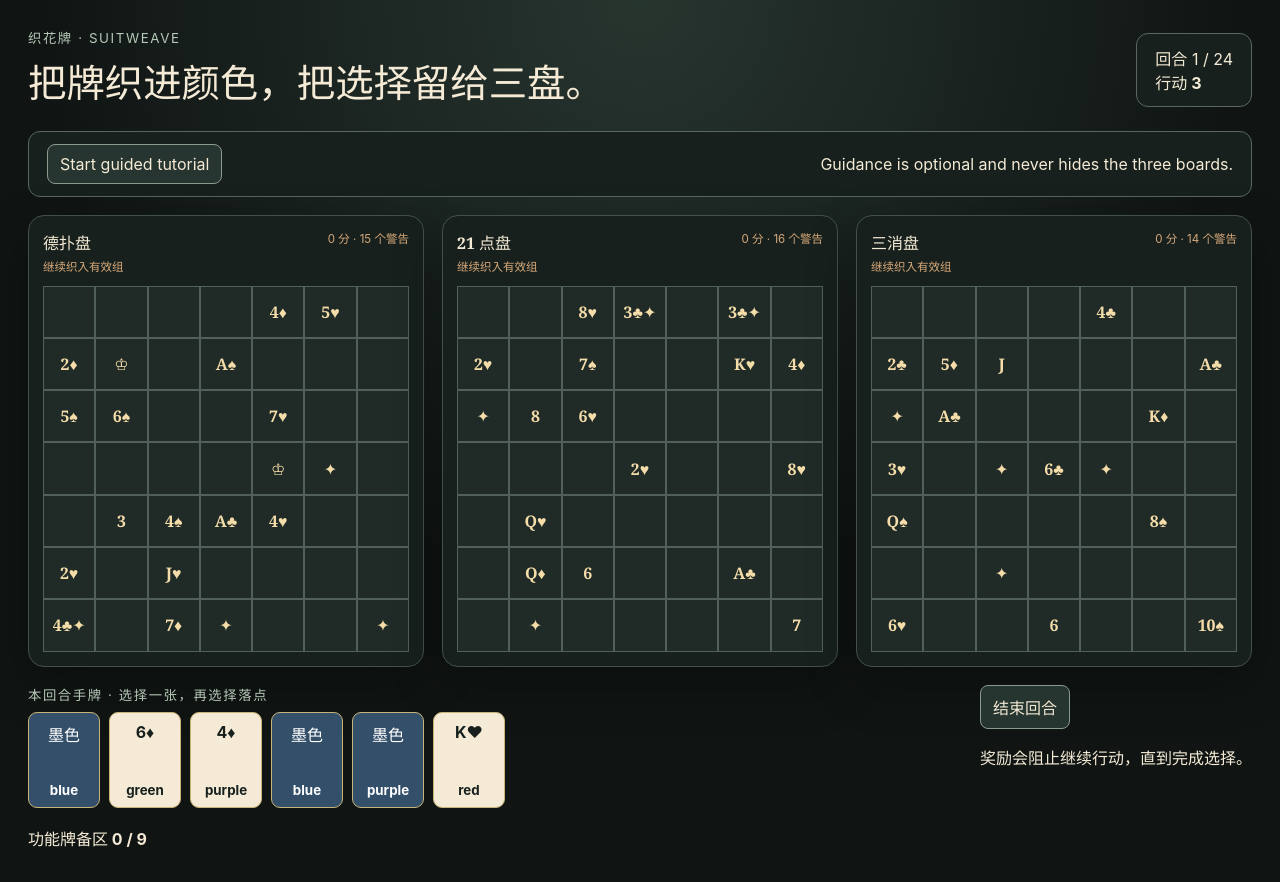
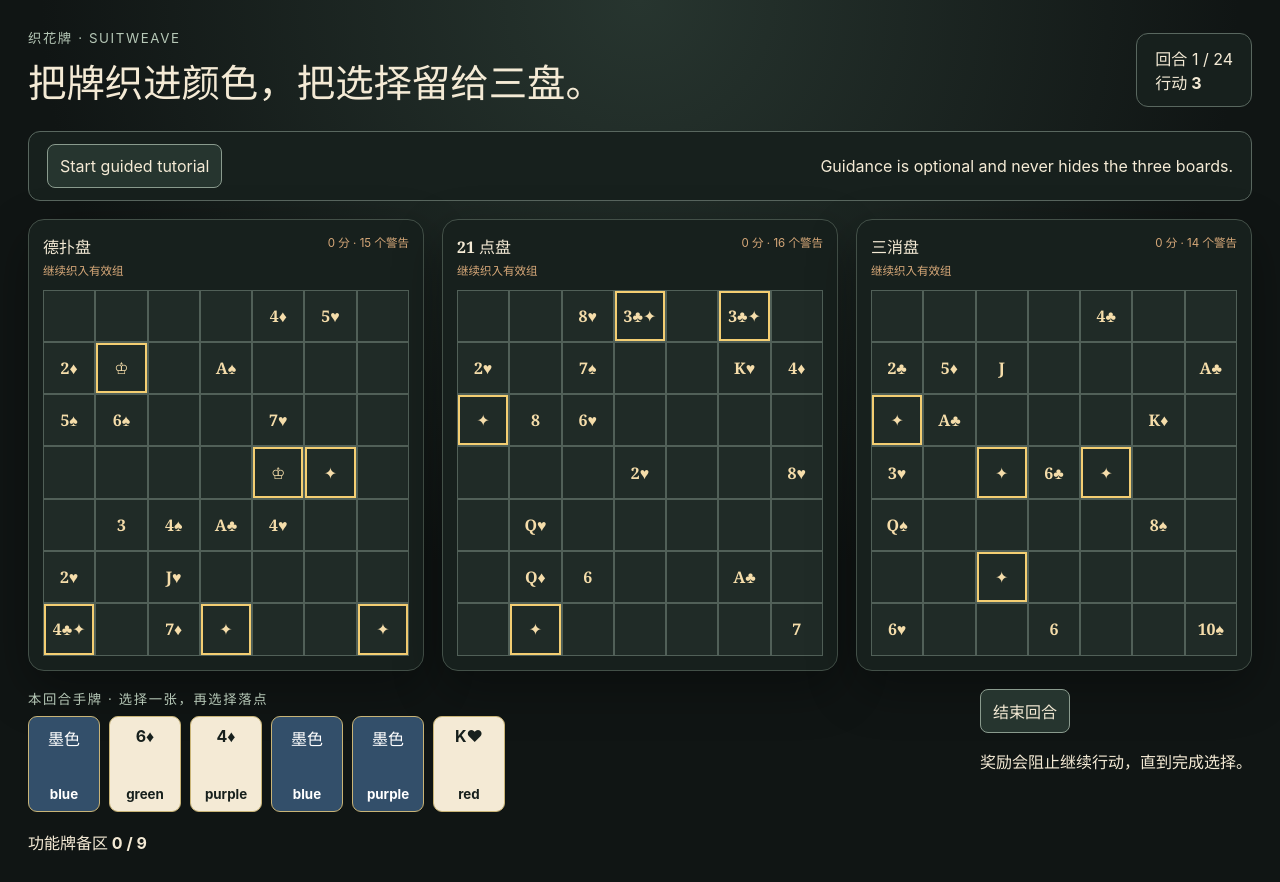
Before and after one commit to onovich/Suitweave, a React (Vite) app: page / in a window 1280 px wide. Built offline with nearby package versions, Linux system fonts and the light colour scheme.

Commit message:
feat(ui): add accessible visual fallbacks

```diff
--- a/src/main.tsx
+++ b/src/main.tsx
@@ -2,6 +2,7 @@ import { StrictMode } from 'react';
 import { createRoot } from 'react-dom/client';
 import { App } from './ui/App';
 import './ui/styles.css';
+import './ui/accessibility.css';
 const root = document.querySelector('#root');
 if (!(root instanceof HTMLElement)) throw new Error('Missing #root');
 createRoot(root).render(<StrictMode><App /></StrictMode>);
--- /dev/null
+++ b/src/ui/accessibility.css
@@ -0,0 +1,7 @@
+.ink-red{background-image:repeating-linear-gradient(45deg,#0002 0 2px,transparent 2px 7px)}
+.ink-blue{background-image:repeating-linear-gradient(90deg,#0002 0 2px,transparent 2px 7px)}
+.ink-green{background-image:repeating-linear-gradient(0deg,#0002 0 2px,transparent 2px 7px)}
+.ink-purple{background-image:radial-gradient(#0003 1px,transparent 1px);background-size:7px 7px}
+.cell[data-marker]{outline:2px solid #f4ce72;outline-offset:-3px}
+.cell,.card,.board-tabs button,.tutorial-launch button,.tutorial-panel button{min-width:44px;min-height:44px}
+@media (prefers-reduced-motion: reduce){*,*::before,*::after{animation-duration:.01ms!important;animation-iteration-count:1!important;scroll-behavior:auto!important;transition-duration:.01ms!important}}
```
